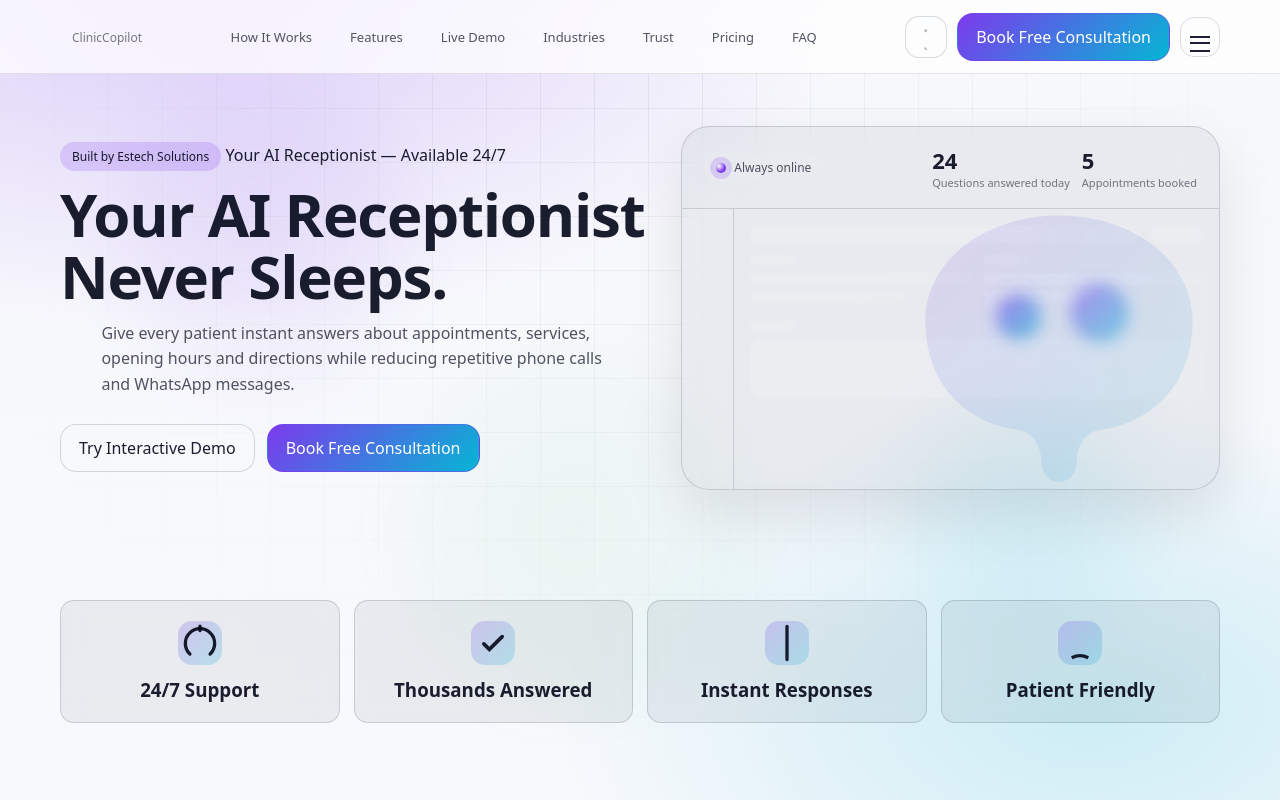
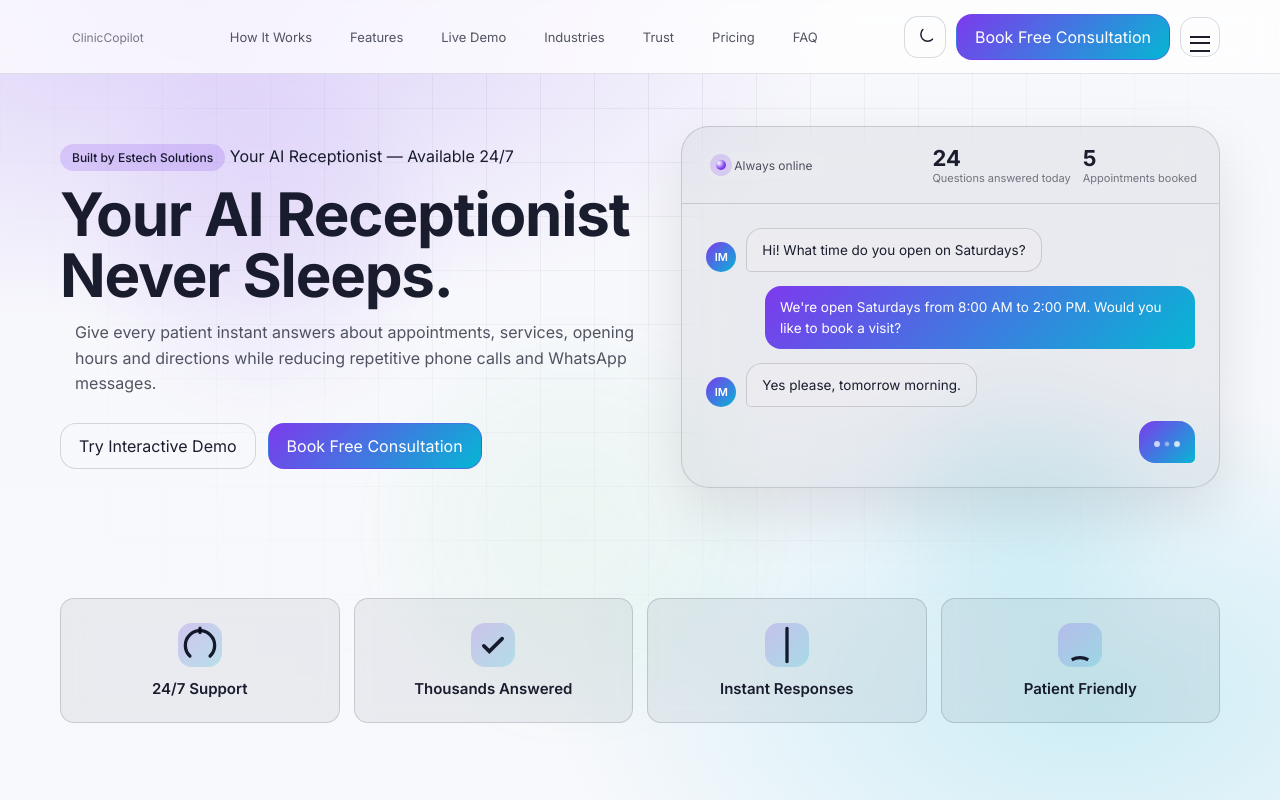
Before and after one commit to legendONE382/ClinicCopilot, a plain HTML site: page index.html in a window 1280 px wide. Shown: the top 800 px of the page. Drawn offline with Linux system fonts and the light colour scheme.

Commit message:
feat: replace dashboard with hero chat and update font stack
Replaced dashboard with hero chat UI and added "Inter" font to style.css

Co-authored-by: EMMANUEL  <196915415+legendONE382@users.noreply.github.com>

```diff
--- a/index.html
+++ b/index.html
@@ -131,45 +131,22 @@
                 </div>
               </div>
             </div>
-            <div class="dashboard">
-              <div class="dash-sidebar" aria-hidden="true"></div>
-              <div class="dash-main" aria-hidden="true">
-                <div class="dash-row">
-                  <div class="skeleton skeleton-lg"></div>
-                  <div class="skeleton skeleton-sm"></div>
-                </div>
-                <div class="dash-grid">
-                  <div class="dash-block">
-                    <div class="skeleton skeleton-pill"></div>
-                    <div class="skeleton skeleton-line"></div>
-                    <div class="skeleton skeleton-line short"></div>
-                  </div>
-                  <div class="dash-block">
-                    <div class="skeleton skeleton-pill"></div>
-                    <div class="skeleton skeleton-line"></div>
-                    <div class="skeleton skeleton-line short"></div>
-                  </div>
-                  <div class="dash-block wide">
-                    <div class="skeleton skeleton-pill"></div>
-                    <div class="skeleton skeleton-chart"></div>
-                  </div>
-                </div>
+            <div class="hero-chat" aria-hidden="true">
+              <div class="hc-msg hc-msg--in">
+                <span class="hc-avatar">IM</span>
+                <span class="hc-bubble">Hi! What time do you open on Saturdays?</span>
               </div>
-              <div class="float-illustration" aria-hidden="true">
-                <svg viewBox="0 0 420 420" xmlns="http://www.w3.org/2000/svg">
-                  <defs>
-                    <linearGradient id="g1" x1="0" y1="0" x2="1" y2="1">
-                      <stop offset="0" stop-color="#7c3aed"/>
-                      <stop offset="1" stop-color="#06b6d4"/>
-                    </linearGradient>
-                    <filter id="blur" x="-40%" y="-40%" width="180%" height="180%">
-                      <feGaussianBlur stdDeviation="10"/>
-                    </filter>
-                  </defs>
-                  <path d="M210 45c90 0 165 55 165 130s-45 125-115 135c-20 3-28 24-28 37 0 18-10 27-22 27s-22-9-22-27c0-13-8-34-28-37-70-10-115-60-115-135S120 45 210 45Z" fill="url(#g1)" opacity="0.14"/>
-                  <circle cx="160" cy="170" r="28" fill="url(#g1)" opacity="0.65" filter="url(#blur)"/>
-                  <circle cx="260" cy="165" r="36" fill="url(#g1)" opacity="0.55" filter="url(#blur)"/>
-                </svg>
+              <div class="hc-msg hc-msg--out">
+                <span class="hc-bubble">We&apos;re open Saturdays from 8:00 AM to 2:00 PM. Would you like to book a visit?</span>
+              </div>
+              <div class="hc-msg hc-msg--in">
+                <span class="hc-avatar">IM</span>
+                <span class="hc-bubble">Yes please, tomorrow morning.</span>
+              </div>
+              <div class="hc-msg hc-msg--out">
+                <span class="hc-bubble">
+                  <span class="hc-typing"><span></span><span></span><span></span></span>
+                </span>
               </div>
             </div>
           </div>
--- a/style.css
+++ b/style.css
@@ -24,7 +24,7 @@
   --focus: 0 0 0 4px rgba(124,58,237,.25);
   --grid: rgba(255,255,255,.05);
 
-  --font: ui-sans-serif, system-ui, -apple-system, Segoe UI, Roboto, Helvetica, Arial, "Apple Color Emoji","Segoe UI Emoji";
+  --font: "Inter", ui-sans-serif, system-ui, -apple-system, Segoe UI, Roboto, Helvetica, Arial, "Apple Color Emoji","Segoe UI Emoji";
 
   --header-h: 74px;
 }
@@ -147,6 +147,20 @@ h1,h2,h3{margin:0}
 }
 .icon-btn:hover{transform: translateY(-1px); background: rgba(255,255,255,.08); border-color: rgba(124,58,237,.35)}
 .icon-btn:focus{outline:none; box-shadow: var(--focus)}
+
+/* Theme toggle icons */
+.icon-btn .icon{position:relative; width:20px; height:20px; display:block}
+.icon-btn .icon svg{
+  position:absolute; inset:0; width:20px; height:20px;
+  color:var(--text);
+  transition:opacity .2s ease, transform .25s ease;
+}
+/* Dark theme (default): show sun (switch to light), hide moon */
+#iconMoon{opacity:0; transform:rotate(-90deg) scale(.6)}
+#iconSun{opacity:1; transform:rotate(0) scale(1)}
+/* Light theme: show moon (switch to dark), hide sun */
+[data-theme="light"] #iconSun{opacity:0; transform:rotate(90deg) scale(.6)}
+[data-theme="light"] #iconMoon{opacity:1; transform:rotate(0) scale(1)}
 
 /* Buttons */
 .btn{
@@ -273,40 +287,48 @@ h1,h2,h3{margin:0}
 .metric-value{font-size:22px; font-weight:700; color:var(--text)}
 .metric-label{font-size:11px; color:var(--muted2)}
 
-/* Dashboard elements */
-.dashboard{position:relative; height:280px; overflow:hidden}
-.dash-sidebar{
-  position:absolute; left:0; top:0; bottom:0; width:52px;
-  background:rgba(255,255,255,.04);
-  border-right:1px solid var(--border);
+/* Hero chat preview */
+.hero-chat{
+  display:flex; flex-direction:column; gap:14px;
+  padding:24px;
 }
-.dash-main{position:absolute; left:52px; right:0; top:0; bottom:0; padding:16px}
-.dash-row{display:flex; gap:12px; margin-bottom:12px}
-.dash-grid{display:grid; grid-template-columns:repeat(2,1fr); gap:12px}
-.dash-block.wide{grid-column:1 / -1}
-.skeleton{
-  background:linear-gradient(90deg, rgba(255,255,255,.12) 25%, rgba(255,255,255,.06) 50%, rgba(255,255,255,.12) 75%);
-  background-size:200% 100%;
-  border-radius:8px;
-  animation:skeleton 1.6s ease-in-out infinite;
+.hc-msg{display:flex; align-items:flex-end; gap:10px; max-width:88%}
+.hc-msg--in{align-self:flex-start; animation:hcIn .5s ease both}
+.hc-msg--out{align-self:flex-end; flex-direction:row-reverse; animation:hcIn .5s ease both}
+.hc-msg--in:nth-child(2){animation-delay:.15s}
+.hc-msg--out:nth-child(2){animation-delay:.3s}
+.hc-msg--in:nth-child(3){animation-delay:.45s}
+.hc-msg--out:nth-child(4){animation-delay:.6s}
+@keyframes hcIn{from{opacity:0; transform:translateY(10px)} to{opacity:1; transform:translateY(0)}}
+.hc-avatar{
+  flex-shrink:0;
+  width:30px; height:30px; border-radius:50%;
+  background:linear-gradient(135deg, var(--primary), var(--accent));
+  display:grid; place-items:center;
+  font-size:11px; font-weight:600; color:#fff;
 }
-.skeleton-lg{height:18px; width:100%}
-.skeleton-sm{height:18px; width:60px}
-.skeleton-pill{height:10px; width:48px; border-radius:999px; margin-bottom:8px}
-.skeleton-line{height:12px; width:100%; margin-bottom:6px}
-.skeleton-line.short{width:70%}
-.skeleton-chart{height:60px; width:100%; border-radius:12px}
-@keyframes skeleton{
-  0%{background-position:200% 0}
-  100%{background-position:-200% 0}
+.hc-bubble{
+  padding:11px 15px; border-radius:16px;
+  font-size:13.5px; line-height:1.5;
 }
-
-/* Float illustration */
-.float-illustration{
-  position:absolute; top:50%; right:-10px; transform:translateY(-50%);
-  width:340px; height:340px; pointer-events:none;
-  opacity:.9
+.hc-msg--in .hc-bubble{
+  background:rgba(255,255,255,.07);
+  border:1px solid var(--border);
+  border-bottom-left-radius:5px;
 }
+.hc-msg--out .hc-bubble{
+  background:linear-gradient(135deg, var(--primary), var(--accent));
+  color:#fff;
+  border-bottom-right-radius:5px;
+}
+.hc-typing{display:inline-flex; gap:4px; align-items:center; padding:2px 0}
+.hc-typing span{
+  width:6px; height:6px; border-radius:50%;
+  background:rgba(255,255,255,.85);
+  animation:typingBounce .8s infinite ease-in-out;
+}
+.hc-typing span:nth-child(2){animation-delay:.12s}
+.hc-typing span:nth-child(3){animation-delay:.24s}
 
 /* Status indicator */
 .status-indicator{display:flex; align-items:center; gap:6px}
@@ -328,12 +350,19 @@ h1,h2,h3{margin:0}
   gap:14px;
 }
 .proof-card{
-  padding:20px; border-radius:var(--radius-md);
+  padding:24px 20px; border-radius:var(--radius-md);
   background:var(--card);
   border:1px solid var(--border);
   backdrop-filter:blur(10px);
   text-align:center;
+  transition:transform .18s ease, box-shadow .18s ease, border-color .18s ease;
 }
+.proof-card:hover{
+  transform:translateY(-4px);
+  box-shadow:var(--shadow2);
+  border-color:rgba(124,58,237,.3);
+}
+.proof-card h3{font-size:15px; font-weight:600}
 .proof-icon{
   width:44px; height:44px; margin:0 auto 12px;
   display:grid; place-items:center;
@@ -1006,10 +1035,16 @@ h1,h2,h3{margin:0}
   gap:12px; max-width:800px; margin:0 auto;
 }
 .industry-card{
-  padding:16px; border-radius:var(--radius-md);
+  padding:18px 16px; border-radius:var(--radius-md);
   background:rgba(255,255,255,.04);
   border:1px solid var(--border);
-  text-align:center; font-size:14px;
+  text-align:center; font-size:14px; font-weight:500;
+  transition:transform .16s ease, background .16s ease, border-color .16s ease;
+}
+.industry-card:hover{
+  transform:translateY(-3px);
+  background:rgba(255,255,255,.07);
+  border-color:rgba(124,58,237,.3);
 }
 
 /* Trust section */
@@ -1018,11 +1053,19 @@ h1,h2,h3{margin:0}
   gap:16px; max-width:800px; margin:0 auto;
 }
 .trust-card{
-  padding:20px; border-radius:var(--radius-md);
+  padding:24px 20px; border-radius:var(--radius-md);
   background:rgba(255,255,255,.04);
   border:1px solid var(--border);
   text-align:center;
+  transition:transform .18s ease, box-shadow .18s ease, border-color .18s ease;
 }
+.trust-card:hover{
+  transform:translateY(-4px);
+  box-shadow:var(--shadow2);
+  border-color:rgba(124,58,237,.3);
+}
+.trust-card h3{font-size:16px; font-weight:600; margin-bottom:6px}
+.trust-card p{font-size:13.5px; color:var(--muted)}
 
 /* Testimonials */
 .testimonial-grid{
```
